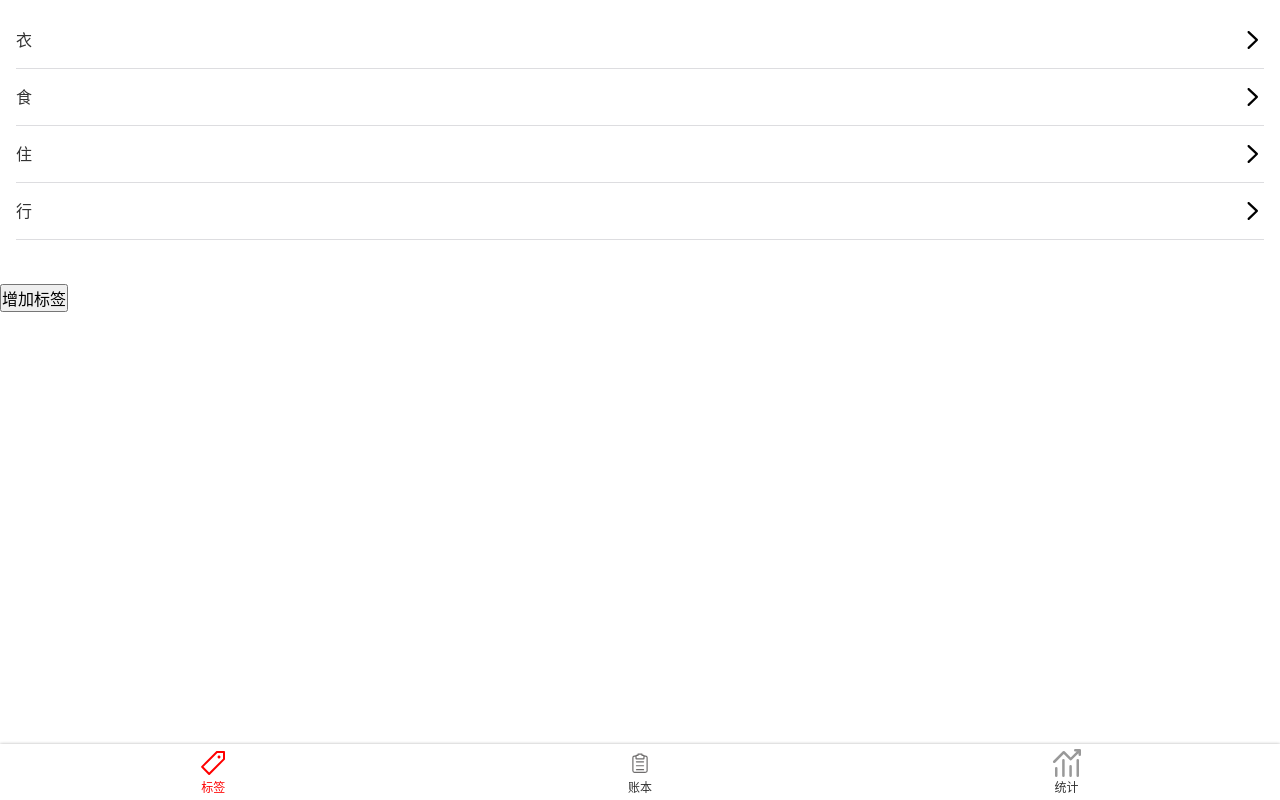
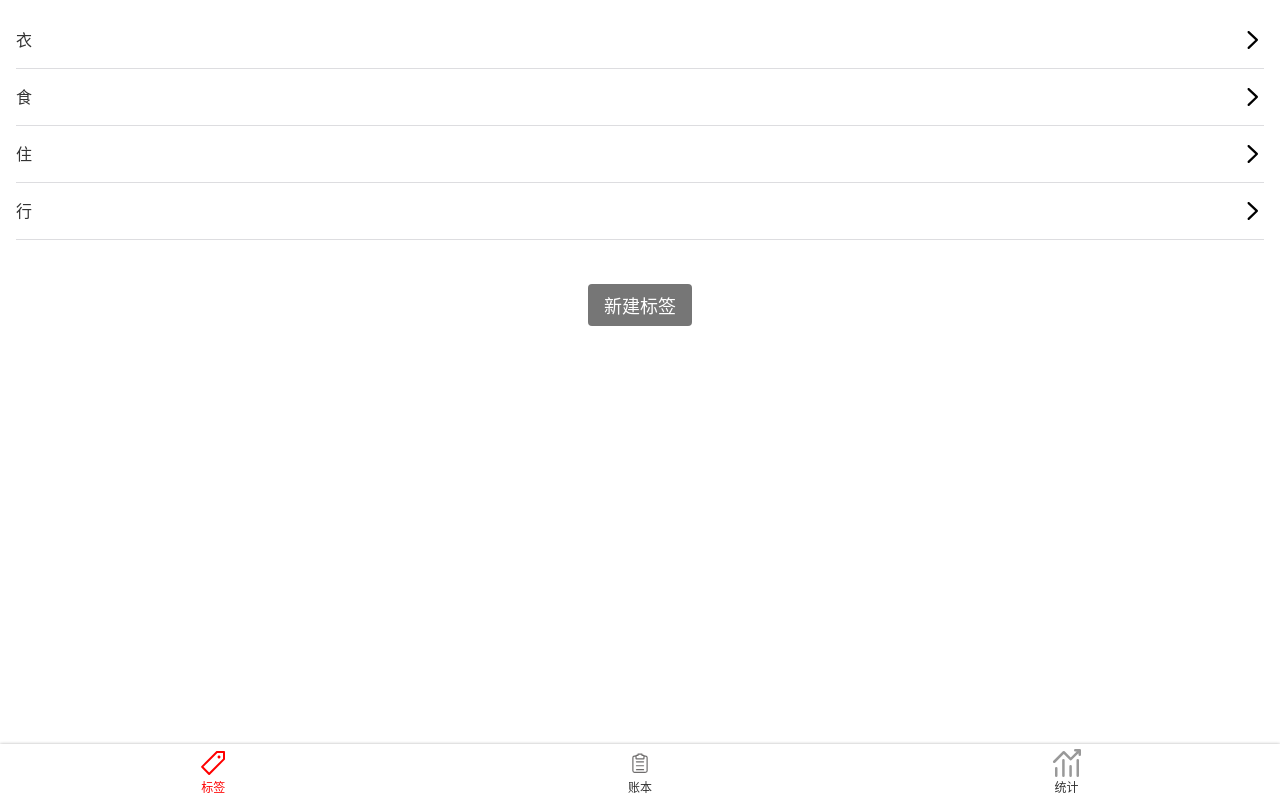
Before and after one commit to HW0001/dingdang-vue2, a Vue app: page /#/labels in a window 1280 px wide. Built offline with nearby package versions, Linux system fonts and the light colour scheme.

Commit message:
增加新建标签

```diff
--- a/src/views/EditLabel.vue
+++ b/src/views/EditLabel.vue
@@ -103,6 +103,7 @@ export default class EditLabel extends Vue {
         border: none;
         padding: 6px 16px;
         font-size: 16px;
+        border-radius: 4px;
     }
 }
 </style>
--- a/src/views/Labels.vue
+++ b/src/views/Labels.vue
@@ -6,8 +6,7 @@
             <icon name="icon-right" />
         </router-link>
     </div>
-    <button>增加标签</button>
-    <router-view />
+    <button class="add-btn">新建标签</button>
 </layout>
 </template>
 
@@ -51,4 +50,16 @@ export default class Labels extends Vue {
         height: 32px;
     }
 }
+
+.add-btn {
+    display: block;
+    margin-left: auto;
+    margin-right: auto;
+    font-size: 18px;
+    color: #fff;
+    border: none;
+    background-color: rgb(118, 118, 118);
+    padding: 8px 16px;
+    border-radius: 4px;
+}
 </style>
```
